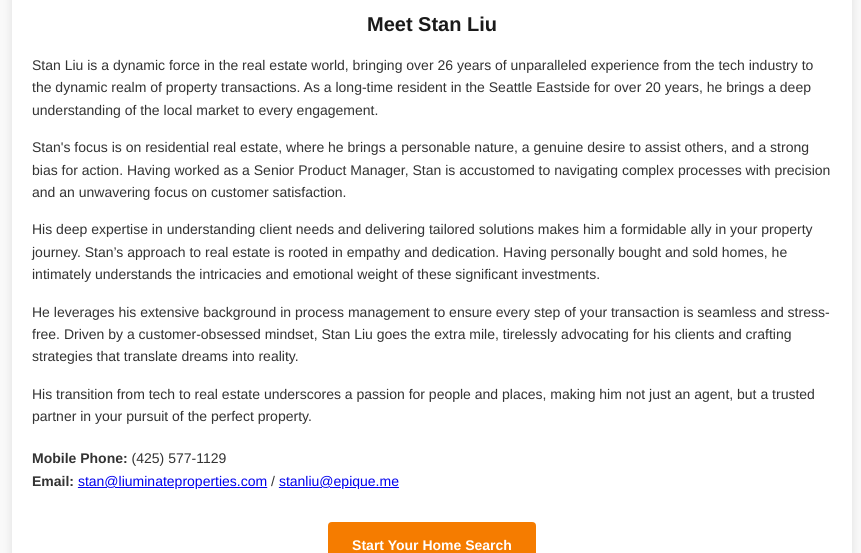
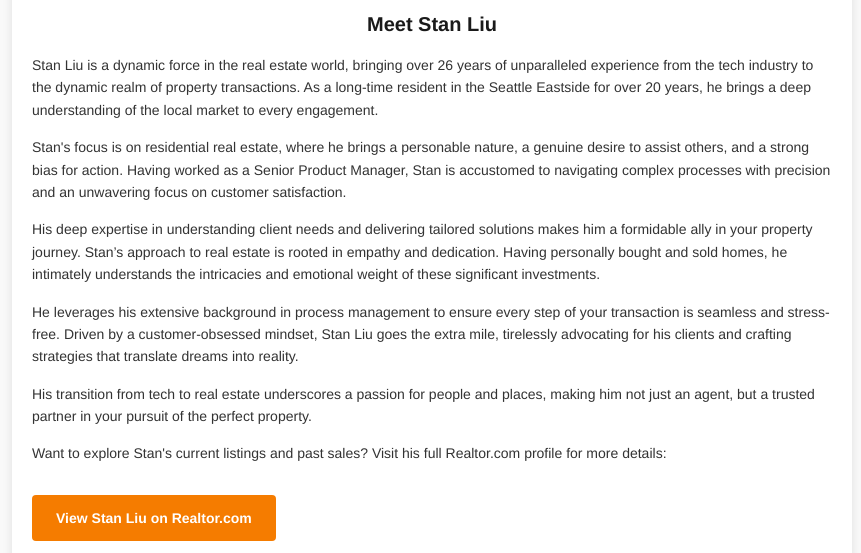
Before and after one commit to liuminateproperties/privacy, a plain HTML site: page index.html in a window 1280 px wide. Shown: the part 226-779 px from the top of the page, without its empty margins (208-1069 px from the left). Drawn offline with Linux system fonts and the light colour scheme.

Commit message:
Update index.html

```diff
--- a/index.html
+++ b/index.html
@@ -102,8 +102,13 @@
     <p>He leverages his extensive background in process management to ensure every step of your transaction is seamless and stress-free. Driven by a customer-obsessed mindset, Stan Liu goes the extra mile, tirelessly advocating for his clients and crafting strategies that translate dreams into reality.</p>
     <p>His transition from tech to real estate underscores a passion for people and places, making him not just an agent, but a trusted partner in your pursuit of the perfect property.</p>
 
+	<p>Want to explore Stan's current listings and past sales? Visit his full Realtor.com profile for more details:
+		<a href="https://www.realtor.com/realestateagents/66c53115d6876748342d2f68" target="_blank" class="cta-button" target="_blank">View Stan Liu on Realtor.com</a>
+	</p>
+
+	<p>Here's how you can contact Stan directly for your home buying or selling needs or to just ask any questions:</p>
     <div class="contact">
-      <strong>Mobile Phone:</strong> (425) 577-1129<br>
+      <strong>Phone:</strong> (425) 577-1129<br>
       <strong>Email:</strong> <a href="mailto:stan@liuminateproperties.com">stan@liuminateproperties.com</a> / <a href="mailto:stanliu@epique.me">stanliu@epique.me</a>
     </div>
 
```
